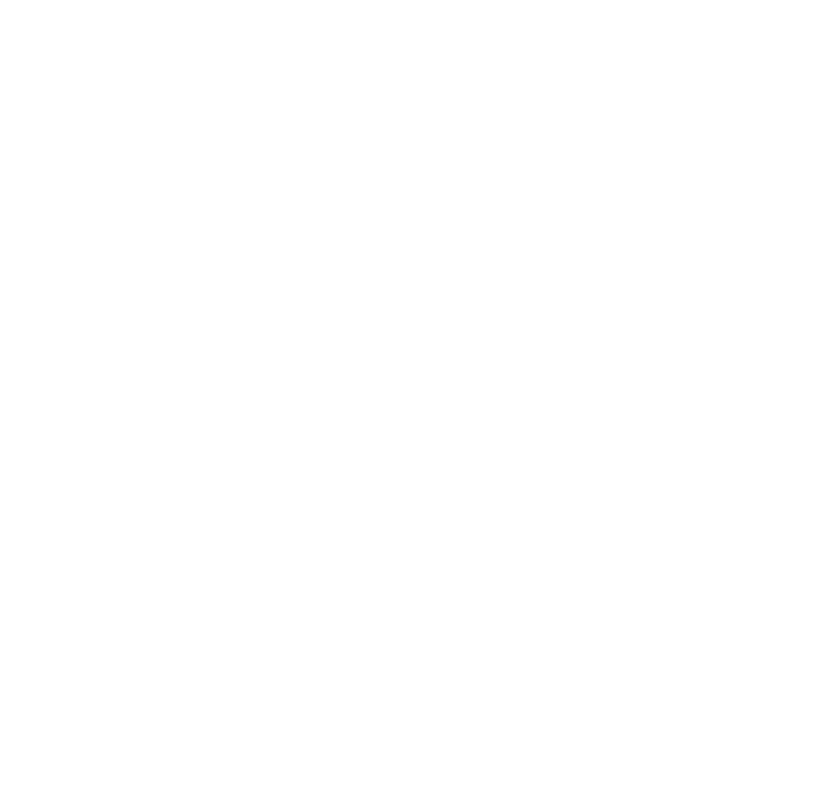
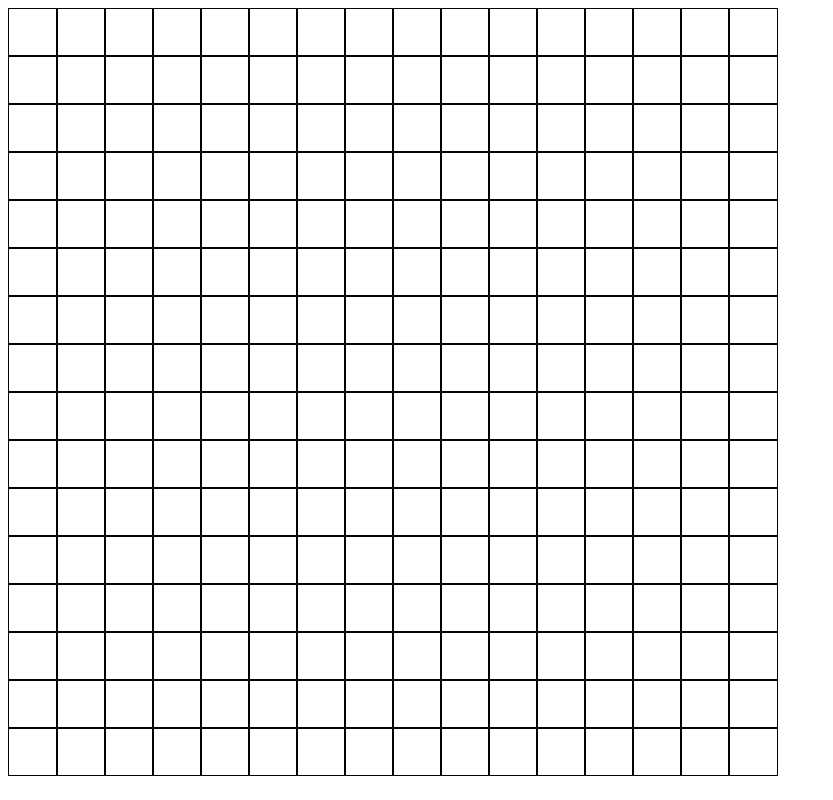
Before and after one commit to MilesRigby/Odin-etch-a-sketch, a plain HTML site: page index.html in a window 1280 px wide. Shown: the whole page, without its empty margins (0-833 px from the left). Drawn offline with Linux system fonts and the light colour scheme.

Commit message:
Created a 16*16 grid of cells using flexboxes

```diff
--- a/index.html
+++ b/index.html
@@ -4,8 +4,17 @@
     <meta charset="UTF-8">
     <meta name="viewport" content="width=device-width, initial-scale=1.0">
     <title>Document</title>
+    <link rel="stylesheet" href="styles.css">
 </head>
 <body>
 
+    <div id="page-content">
+        <div id="etch-a-sketch">
+
+        </div>
+    </div>
+
+    <script src="script.js"></script>
+
 </body>
 </html>
--- a/script.js
+++ b/script.js
@@ -0,0 +1,18 @@
+const etchASketch = document.querySelector("#etch-a-sketch");
+
+for (i=0; i<16; i++) {
+
+    let newX = document.createElement("div");
+    newX.classList = "etch-a-sketch-x-item";
+
+    etchASketch.appendChild(newX);
+
+    for (j=0; j<16; j++) {
+
+        let newY = document.createElement("div");
+        newY.classList = "etch-a-sketch-y-item";
+
+        newX.appendChild(newY);
+
+    }
+}
--- /dev/null
+++ b/styles.css
@@ -0,0 +1,30 @@
+* {
+    padding: none;
+    margin: none;
+}
+
+#etch-a-sketch {
+    width: 96vh;
+    height: 96vh;
+    display: flex;
+    flex-direction: row;
+    flex: none;
+    justify-content: space-between;
+}
+
+.etch-a-sketch-x-item {
+    width: 6vh;
+    height: 96vh;
+    display: flex;
+    flex-direction: column;
+    flex: 1 1 auto;
+}
+
+.etch-a-sketch-y-item {
+    width: 6vh;
+    height: 6vh;
+    flex: 1 1 auto;
+    border-style: solid;
+    border-color: black;
+    border-width: 1px;
+}
```
